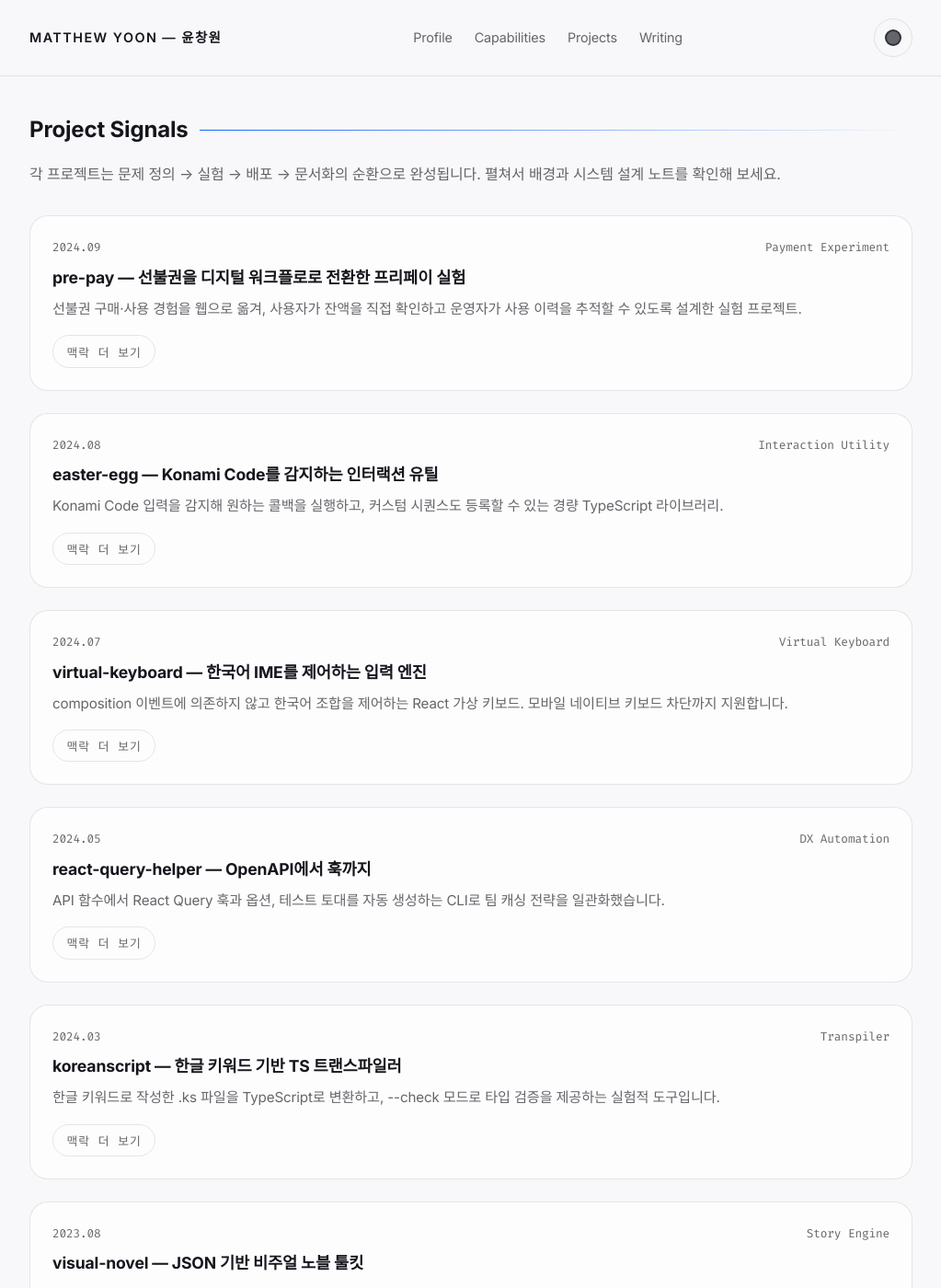
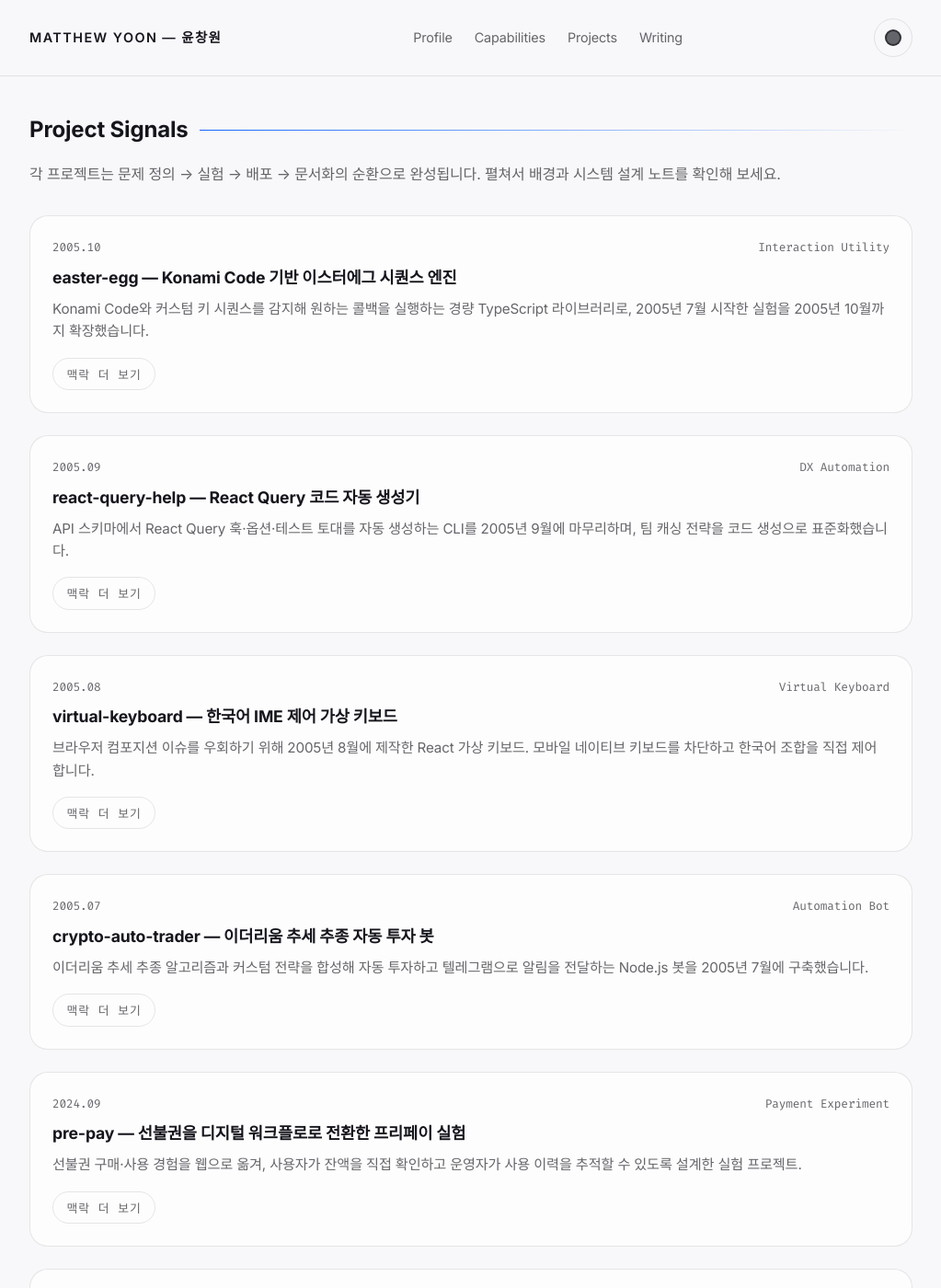
Before and after one commit to uiwwsw/uiwwsw.github.io, a Jekyll site: the page built from index.markdown, in a window 1280 px wide and 1400 px high, scrolled down 2053 px. Shown: the whole window at 92% size, without its empty margins (128-1151 px from the left). Built offline with Jekyll 4.4.1, drawn with Linux system fonts in a browser that asks for light colours; some of the changed text lies outside the part shown.

Commit message:
Add 2005 automation projects to timeline and showcase

```diff
--- a/index.markdown
+++ b/index.markdown
@@ -97,6 +97,61 @@ title: Matthew Yoon — 윤창원
     <div class="timeline" data-timeline>
       <article class="timeline-item">
         <div class="timeline-item__meta">
+          <span>2005.10</span>
+          <span>Interaction Utility</span>
+        </div>
+        <h3 class="timeline-item__title">easter-egg — Konami Code 기반 이스터에그 시퀀스 엔진</h3>
+        <p class="timeline-item__summary">Konami Code와 커스텀 키 시퀀스를 감지해 원하는 콜백을 실행하는 경량 TypeScript 라이브러리로, 2005년 7월 시작한 실험을
+2005년 10월까지 확장했습니다.</p>
+        <button class="timeline-item__toggle" type="button" aria-expanded="false">맥락 더 보기</button>
+        <div class="timeline-item__detail" hidden>
+          <p>window keyup 이벤트 리스너의 등록/해제를 안전하게 헬퍼로 추상화하고, 반복 입력 제한과 중첩 등록 방지를 옵션으로 제공해
+어떤 프레임워크에서도 이스터에그를 빠르게 연결할 수 있게 했습니다.</p>
+        </div>
+      </article>
+      <article class="timeline-item">
+        <div class="timeline-item__meta">
+          <span>2005.09</span>
+          <span>DX Automation</span>
+        </div>
+        <h3 class="timeline-item__title">react-query-help — React Query 코드 자동 생성기</h3>
+        <p class="timeline-item__summary">API 스키마에서 React Query 훅·옵션·테스트 토대를 자동 생성하는 CLI를 2005년 9월에 마무리하며, 팀 캐싱 전략을 코드 생성으로
+표준화했습니다.</p>
+        <button class="timeline-item__toggle" type="button" aria-expanded="false">맥락 더 보기</button>
+        <div class="timeline-item__detail" hidden>
+          <p>watch 모드에서 OpenAPI 변화를 감지해 템플릿을 재생성하고, Bun·npm 중 원하는 런타임을 선택할 수 있도록 설계했습니다.
+Changesets와 Husky를 포함한 릴리스 자동화 파이프라인도 함께 구축했습니다.</p>
+        </div>
+      </article>
+      <article class="timeline-item">
+        <div class="timeline-item__meta">
+          <span>2005.08</span>
+          <span>Virtual Keyboard</span>
+        </div>
+        <h3 class="timeline-item__title">virtual-keyboard — 한국어 IME 제어 가상 키보드</h3>
+        <p class="timeline-item__summary">브라우저 컴포지션 이슈를 우회하기 위해 2005년 8월에 제작한 React 가상 키보드. 모바일 네이티브 키보드를 차단하고 한국어 조합을
+직접 제어합니다.</p>
+        <button class="timeline-item__toggle" type="button" aria-expanded="false">맥락 더 보기</button>
+        <div class="timeline-item__detail" hidden>
+          <p>컴포지션 상태를 스테이트 머신으로 관리해 중첩 입력을 안정적으로 처리하고, Storybook 데모와 Typedoc 문서를 CI로 배포해 팀
+온보딩 시간을 줄였습니다.</p>
+        </div>
+      </article>
+      <article class="timeline-item">
+        <div class="timeline-item__meta">
+          <span>2005.07</span>
+          <span>Automation Bot</span>
+        </div>
+        <h3 class="timeline-item__title">crypto-auto-trader — 이더리움 추세 추종 자동 투자 봇</h3>
+        <p class="timeline-item__summary">이더리움 추세 추종 알고리즘과 커스텀 전략을 합성해 자동 투자하고 텔레그램으로 알림을 전달하는 Node.js 봇을 2005년 7월에 구축했습니다.</p>
+        <button class="timeline-item__toggle" type="button" aria-expanded="false">맥락 더 보기</button>
+        <div class="timeline-item__detail" hidden>
+          <p>트렌드 지표와 커스텀 전략을 병렬로 평가해 합의된 시그널에서만 주문을 발행하고, 포지션·리스크 관리를 텔레그램 메시지와 대시보드로
+실시간 노출했습니다. 스케줄러는 Node Cron으로 구성해 24시간 자동 매매를 유지했습니다.</p>
+        </div>
+      </article>
+      <article class="timeline-item">
+        <div class="timeline-item__meta">
           <span>2024.09</span>
           <span>Payment Experiment</span>
         </div>
@@ -182,8 +237,38 @@ title: Matthew Yoon — 윤창원
       <button class="chip" type="button" data-filter="experience">경험 설계</button>
     </div>
     <div class="project-grid" data-project-list>
+      <article class="project-card" data-category="automation tooling">
+        <span class="project-card__meta">2005 · Automation Bot</span>
+        <h3 class="project-card__title">crypto-auto-trader</h3>
+        <p class="project-card__description">이더리움 추세 추종과 커스텀 전략을 합성해 자동 투자하고, 텔레그램으로 포지션 알림을 전송하는 Node.js 기반 거래 봇.</p>
+        <ul class="project-card__tags">
+          <li>Node.js</li>
+          <li>Telegram Bot</li>
+          <li>Crypto Trading</li>
+        </ul>
+      </article>
       <article class="project-card" data-category="experience tooling">
-        <span class="project-card__meta">2024 · Interaction Utility</span>
+        <span class="project-card__meta">2005 · Virtual Keyboard</span>
+        <h3 class="project-card__title">virtual-keyboard</h3>
+        <p class="project-card__description">한국어 IME 컴포지션을 자체 처리하고 모바일 네이티브 키보드를 차단하는 React 가상 키보드 라이브러리.</p>
+        <ul class="project-card__tags">
+          <li>React</li>
+          <li>TypeScript</li>
+          <li>Storybook</li>
+        </ul>
+      </article>
+      <article class="project-card" data-category="automation tooling">
+        <span class="project-card__meta">2005 · DX Automation</span>
+        <h3 class="project-card__title">react-query-help</h3>
+        <p class="project-card__description">OpenAPI 스키마에서 React Query 훅과 옵션, 테스트 토대를 자동 생성하는 CLI. watch 모드와 템플릿 확장으로 팀 일관성을 확보합니다.</p>
+        <ul class="project-card__tags">
+          <li>TypeScript</li>
+          <li>OpenAPI</li>
+          <li>CLI</li>
+        </ul>
+      </article>
+      <article class="project-card" data-category="experience tooling">
+        <span class="project-card__meta">2005 · Interaction Utility</span>
         <h3 class="project-card__title">easter-egg</h3>
         <p class="project-card__description">Konami Code 시퀀스를 감지해 easter egg 콜백을 실행하는 경량 TypeScript 라이브러리. 리스너 등록/해제를 헬퍼로 추상화했습니다.</p>
         <ul class="project-card__tags">
```
